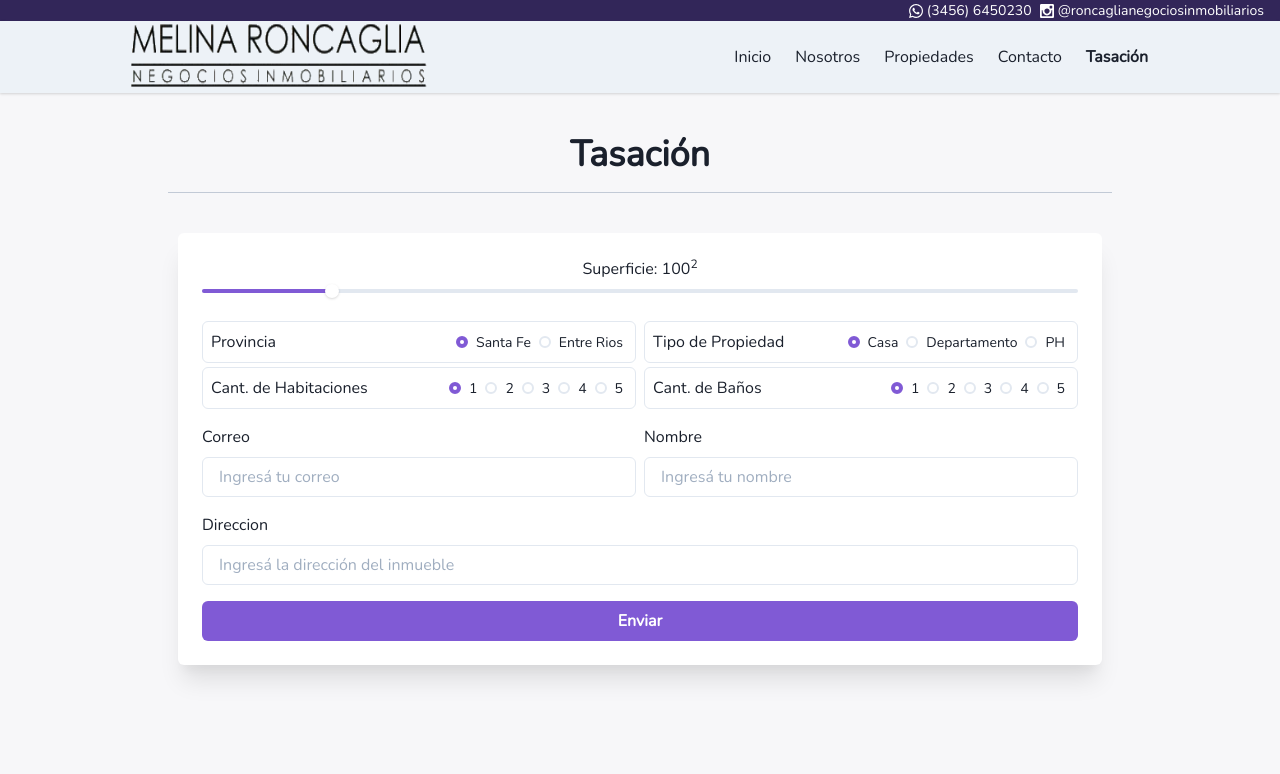
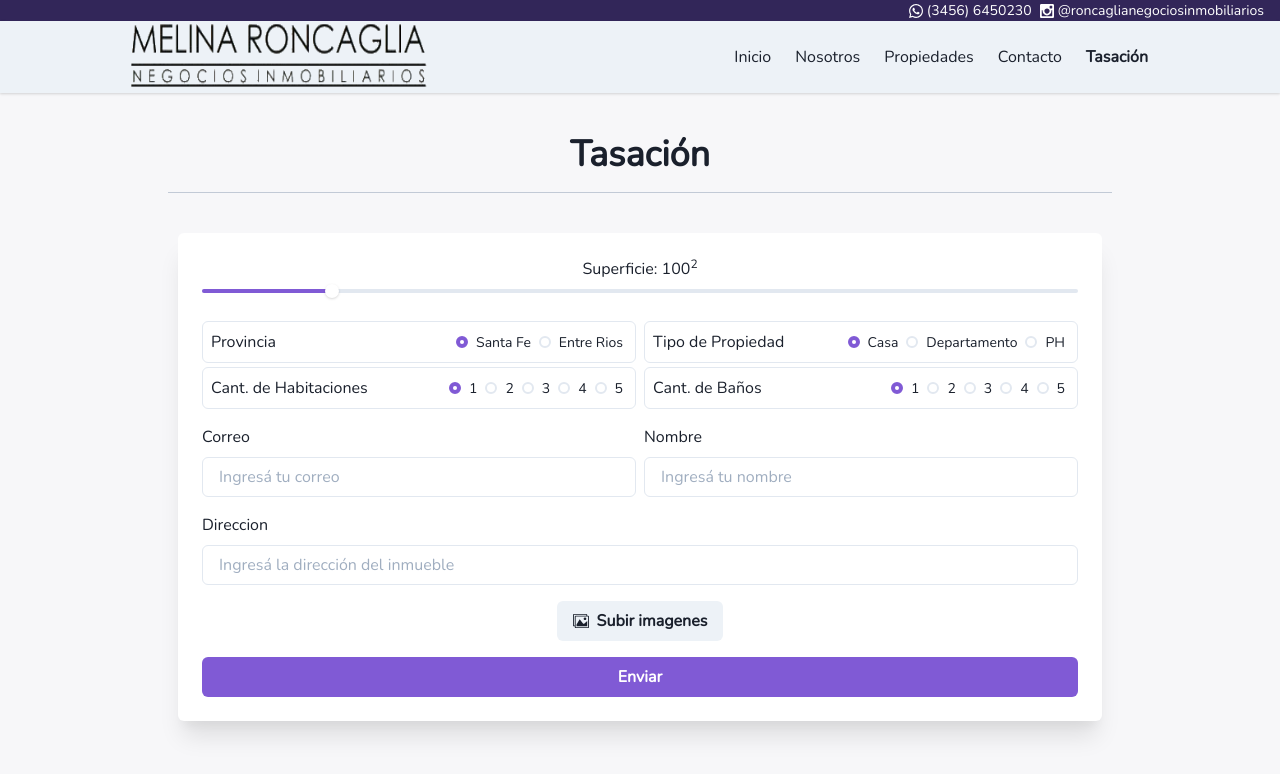
Before and after one commit to rodrigoodz/proyecto_inmobiliaria_nextjs, a Next.js app: page /appraisal in a window 1280 px wide. Shown: the top 774 px of the page. Built offline with nearby package versions, Linux system fonts and the light colour scheme.

Commit message:
creado botton y logica para subir imagenes

```diff
--- a/components/AppraisalForm.js
+++ b/components/AppraisalForm.js
@@ -7,9 +7,12 @@ import {
   FormErrorMessage,
   Flex,
   useToast,
+  Icon,
 } from "@chakra-ui/react";
 import { useState } from "react";
 import { useForm } from "react-hook-form";
+import FileUpload from "./FileUpload";
+import { ImImages } from "react-icons/im";
 
 import RadioSelection from "./RadioSelection";
 import SliderControl from "./SliderControl";
@@ -41,8 +44,9 @@ const AppraisalForm = () => {
   } = useForm();
 
   const onSubmit = async (values) => {
+    console.log(values);
     try {
-      const res = await fetch("/api/contact", {
+      const res = await fetch("/api/appraisal", {
         method: "POST",
         headers: {
           Accept: "application/json, text/plain, */*",
@@ -81,6 +85,20 @@ const AppraisalForm = () => {
         isClosable: true,
       });
     }
+  };
+
+  const validateFiles = (value) => {
+    // if (value.length < 1) {
+    //   return "Envie como mínimo una imagen";
+    // }
+    for (const file of Array.from(value)) {
+      const fsMb = file.size / (1024 * 1024);
+      const MAX_FILE_SIZE = 10;
+      if (fsMb > MAX_FILE_SIZE) {
+        return "El tamaño maximo de cada archivo debe ser menor a 10Mb";
+      }
+    }
+    return true;
   };
 
   return (
@@ -176,7 +194,18 @@ const AppraisalForm = () => {
             {errors.address && errors.address.message}
           </FormErrorMessage>
         </FormControl>
-
+        <FormControl isInvalid={errors.file_}>
+          <FileUpload
+            accept={"image/*"}
+            multiple
+            register={register("file_", { validate: validateFiles })}
+          >
+            <Button leftIcon={<Icon as={ImImages} />}> Subir imagenes</Button>
+          </FileUpload>
+          <FormErrorMessage>
+            {errors.file_ && errors?.file_.message}
+          </FormErrorMessage>
+        </FormControl>
         <Button colorScheme="purple" isLoading={isSubmitting} type="submit">
           Enviar
         </Button>
--- /dev/null
+++ b/components/FileUpload.js
@@ -0,0 +1,43 @@
+import {
+  Center,
+  Text,
+  IconButton,
+  Icon,
+  Input,
+  InputGroup,
+  InputLeftElement,
+  Button,
+} from "@chakra-ui/react";
+
+import React, { useRef, useState } from "react";
+
+const FileUpload = ({ register, accept, multiple, children }) => {
+  const inputRef = useRef();
+  const { ref, ...rest } = register;
+
+  const handleClick = () => inputRef.current?.click();
+
+  return (
+    <InputGroup
+      onClick={handleClick}
+      display="flex"
+      justifyContent="center"
+      alignItems="center"
+    >
+      <input
+        type={"file"}
+        multiple={multiple || false}
+        hidden
+        accept={accept}
+        {...rest}
+        ref={(e) => {
+          ref(e);
+          inputRef.current = e;
+        }}
+      />
+      <>{children}</>
+    </InputGroup>
+  );
+};
+
+export default FileUpload;
--- /dev/null
+++ b/pages/api/appraisal.js
@@ -0,0 +1,3 @@
+export default function (req, res) {
+  console.log(req.body);
+}
```
